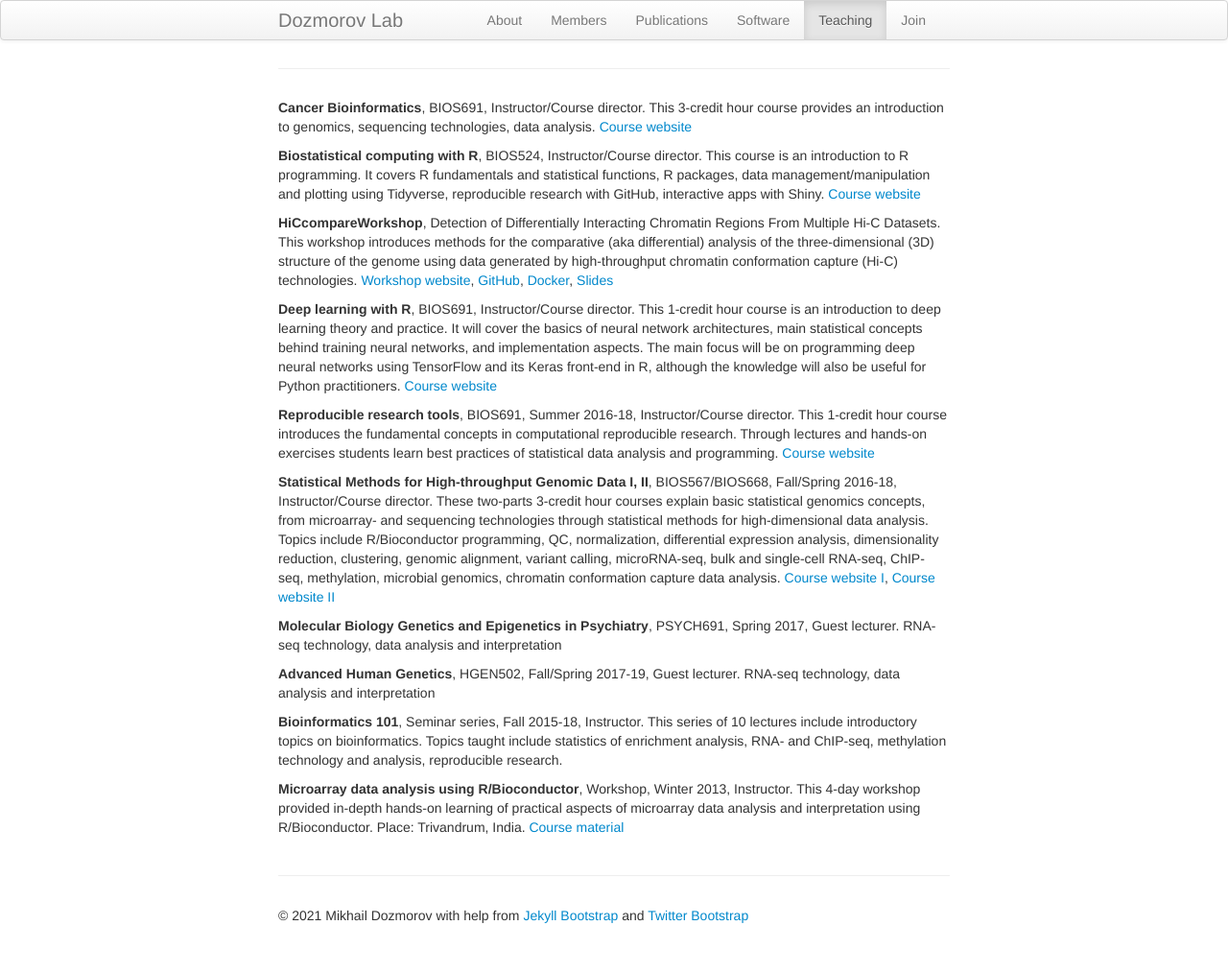
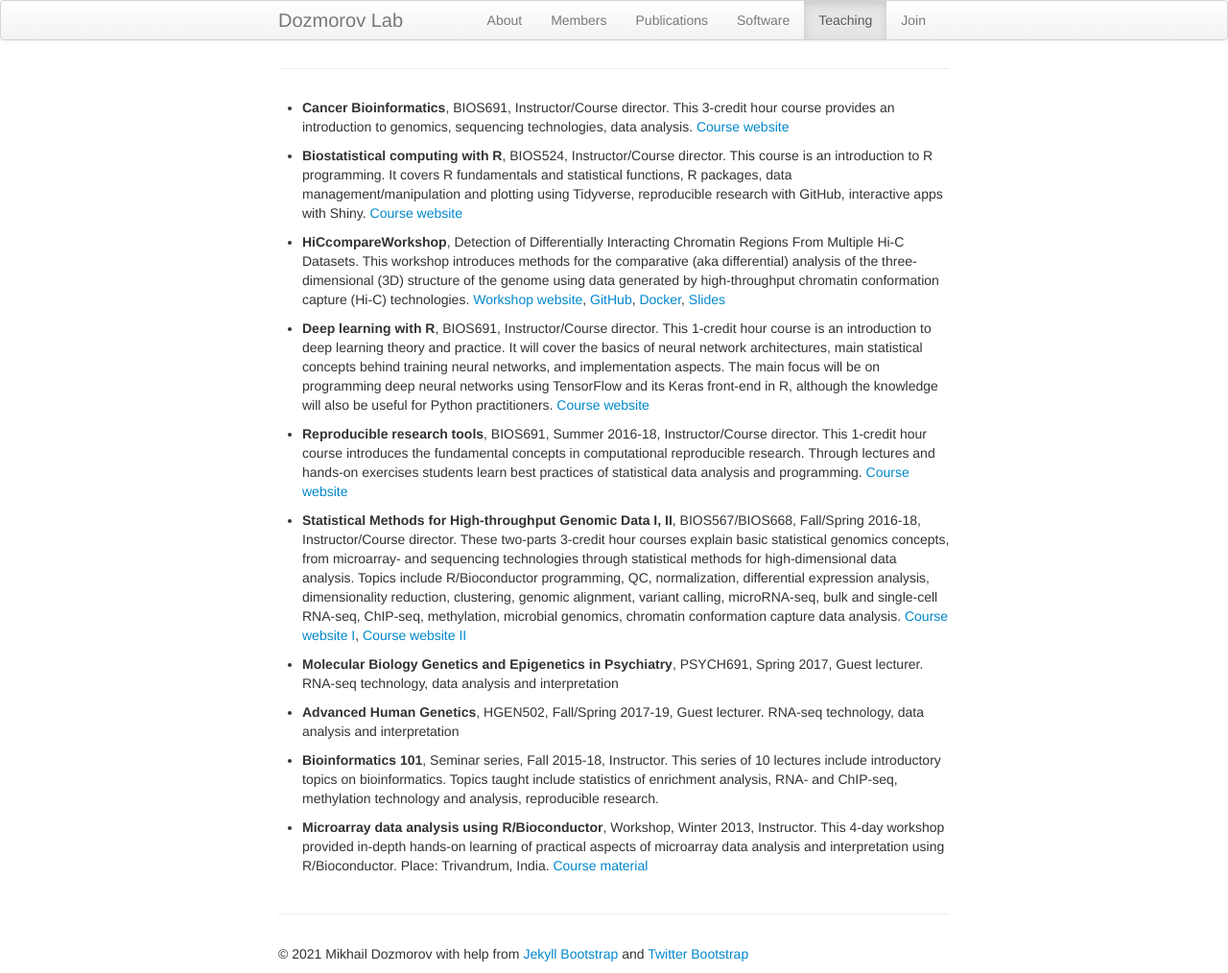
Before and after one commit to dozmorovlab/dozmorovlab.github.io, a Jekyll site: the page built from 05-teach.md, in a window 1280 px wide. Shown: the whole page at 96% size. Built offline with Jekyll 4.4.1, drawn with Linux system fonts in a browser that asks for light colours; before the commit the page ends 974 px from its top, so only the background shows below that.

Commit message:
Add bulletpoints

```diff
--- a/05-teach.md
+++ b/05-teach.md
@@ -6,22 +6,22 @@ permalink: "teaching.html"
 ---
 {% include JB/setup %}
 
-**Cancer Bioinformatics**, BIOS691, Instructor/Course director. This 3-credit hour course provides an introduction to genomics, sequencing technologies, data analysis. [Course website](https://bios691-cancer-bioinformatics.netlify.app/)
+- **Cancer Bioinformatics**, BIOS691, Instructor/Course director. This 3-credit hour course provides an introduction to genomics, sequencing technologies, data analysis. [Course website](https://bios691-cancer-bioinformatics.netlify.app/)
 
-**Biostatistical computing with R**, BIOS524, Instructor/Course director. This course is an introduction to R programming. It covers R fundamentals and statistical functions, R packages, data management/manipulation and plotting using Tidyverse, reproducible research with GitHub, interactive apps with Shiny. [Course website](https://bios524-biostatistical-computing-r.netlify.app/)
+- **Biostatistical computing with R**, BIOS524, Instructor/Course director. This course is an introduction to R programming. It covers R fundamentals and statistical functions, R packages, data management/manipulation and plotting using Tidyverse, reproducible research with GitHub, interactive apps with Shiny. [Course website](https://bios524-biostatistical-computing-r.netlify.app/)
 
-**HiCcompareWorkshop**, Detection of Differentially Interacting Chromatin Regions From Multiple Hi-C Datasets. This workshop introduces methods for the comparative (aka differential) analysis of the three-dimensional (3D) structure of the genome using data generated by high-throughput chromatin conformation capture (Hi-C) technologies. [Workshop website](https://mdozmorov.github.io/HiCcompareWorkshop/), [GitHub](https://github.com/mdozmorov/HiCcompareWorkshop), [Docker](https://hub.docker.com/repository/docker/mdozmorov/hiccompareworkshop), [Slides](https://mdozmorov.github.io/Talk_HiCcompare/index.html)
+- **HiCcompareWorkshop**, Detection of Differentially Interacting Chromatin Regions From Multiple Hi-C Datasets. This workshop introduces methods for the comparative (aka differential) analysis of the three-dimensional (3D) structure of the genome using data generated by high-throughput chromatin conformation capture (Hi-C) technologies. [Workshop website](https://mdozmorov.github.io/HiCcompareWorkshop/), [GitHub](https://github.com/mdozmorov/HiCcompareWorkshop), [Docker](https://hub.docker.com/repository/docker/mdozmorov/hiccompareworkshop), [Slides](https://mdozmorov.github.io/Talk_HiCcompare/index.html)
 
-**Deep learning with R**, BIOS691, Instructor/Course director. This 1-credit hour course is an introduction to deep learning theory and practice. It will cover the basics of neural network architectures, main statistical concepts behind training neural networks, and implementation aspects. The main focus will be on programming deep neural networks using TensorFlow and its Keras front-end in R, although the knowledge will also be useful for Python practitioners. [Course website](https://bios691-deep-learning-r.netlify.app/)
+- **Deep learning with R**, BIOS691, Instructor/Course director. This 1-credit hour course is an introduction to deep learning theory and practice. It will cover the basics of neural network architectures, main statistical concepts behind training neural networks, and implementation aspects. The main focus will be on programming deep neural networks using TensorFlow and its Keras front-end in R, although the knowledge will also be useful for Python practitioners. [Course website](https://bios691-deep-learning-r.netlify.app/)
 
-**Reproducible research tools**, BIOS691, Summer 2016-18,	Instructor/Course director. This 1-credit hour course introduces the fundamental concepts in computational reproducible research. Through lectures and hands-on exercises students learn best practices of statistical data analysis and programming. [Course website](https://mdozmorov.github.io/BIOS691.2018/)
+- **Reproducible research tools**, BIOS691, Summer 2016-18,	Instructor/Course director. This 1-credit hour course introduces the fundamental concepts in computational reproducible research. Through lectures and hands-on exercises students learn best practices of statistical data analysis and programming. [Course website](https://mdozmorov.github.io/BIOS691.2018/)
 
-**Statistical Methods for High-throughput Genomic Data I, II**,	BIOS567/BIOS668, Fall/Spring 2016-18,	Instructor/Course director. These two-parts 3-credit hour courses explain basic statistical genomics concepts, from microarray- and sequencing technologies through statistical methods for high-dimensional data analysis. Topics include R/Bioconductor programming, QC, normalization, differential expression analysis, dimensionality reduction, clustering, genomic alignment, variant calling, microRNA-seq, bulk and single-cell RNA-seq, ChIP-seq, methylation, microbial genomics, chromatin conformation capture data analysis. [Course website I](https://mdozmorov.github.io/BIOS567.2017/), [Course website II](https://mdozmorov.github.io/BIOS668.2018/)
+- **Statistical Methods for High-throughput Genomic Data I, II**,	BIOS567/BIOS668, Fall/Spring 2016-18,	Instructor/Course director. These two-parts 3-credit hour courses explain basic statistical genomics concepts, from microarray- and sequencing technologies through statistical methods for high-dimensional data analysis. Topics include R/Bioconductor programming, QC, normalization, differential expression analysis, dimensionality reduction, clustering, genomic alignment, variant calling, microRNA-seq, bulk and single-cell RNA-seq, ChIP-seq, methylation, microbial genomics, chromatin conformation capture data analysis. [Course website I](https://mdozmorov.github.io/BIOS567.2017/), [Course website II](https://mdozmorov.github.io/BIOS668.2018/)
 
-**Molecular Biology Genetics and Epigenetics in Psychiatry**,	PSYCH691, Spring 2017,	Guest lecturer. RNA-seq technology, data analysis and interpretation
+- **Molecular Biology Genetics and Epigenetics in Psychiatry**,	PSYCH691, Spring 2017,	Guest lecturer. RNA-seq technology, data analysis and interpretation
 
-**Advanced Human Genetics**, HGEN502, Fall/Spring 2017-19,	Guest lecturer. RNA-seq technology, data analysis and interpretation
+- **Advanced Human Genetics**, HGEN502, Fall/Spring 2017-19,	Guest lecturer. RNA-seq technology, data analysis and interpretation
 
-**Bioinformatics 101**,	Seminar series, Fall 2015-18,	Instructor. This series of 10 lectures include introductory topics on bioinformatics. Topics taught include statistics of enrichment analysis, RNA- and ChIP-seq, methylation technology and analysis, reproducible research.
+- **Bioinformatics 101**,	Seminar series, Fall 2015-18,	Instructor. This series of 10 lectures include introductory topics on bioinformatics. Topics taught include statistics of enrichment analysis, RNA- and ChIP-seq, methylation technology and analysis, reproducible research.
 
-**Microarray data analysis using R/Bioconductor**,	Workshop, Winter 2013,	Instructor. This 4-day workshop provided in-depth hands-on learning of practical aspects of microarray data analysis and interpretation using R/Bioconductor. Place: Trivandrum, India. [Course material](https://github.com/mdozmorov/ci-workshop)
+- **Microarray data analysis using R/Bioconductor**,	Workshop, Winter 2013,	Instructor. This 4-day workshop provided in-depth hands-on learning of practical aspects of microarray data analysis and interpretation using R/Bioconductor. Place: Trivandrum, India. [Course material](https://github.com/mdozmorov/ci-workshop)
```
